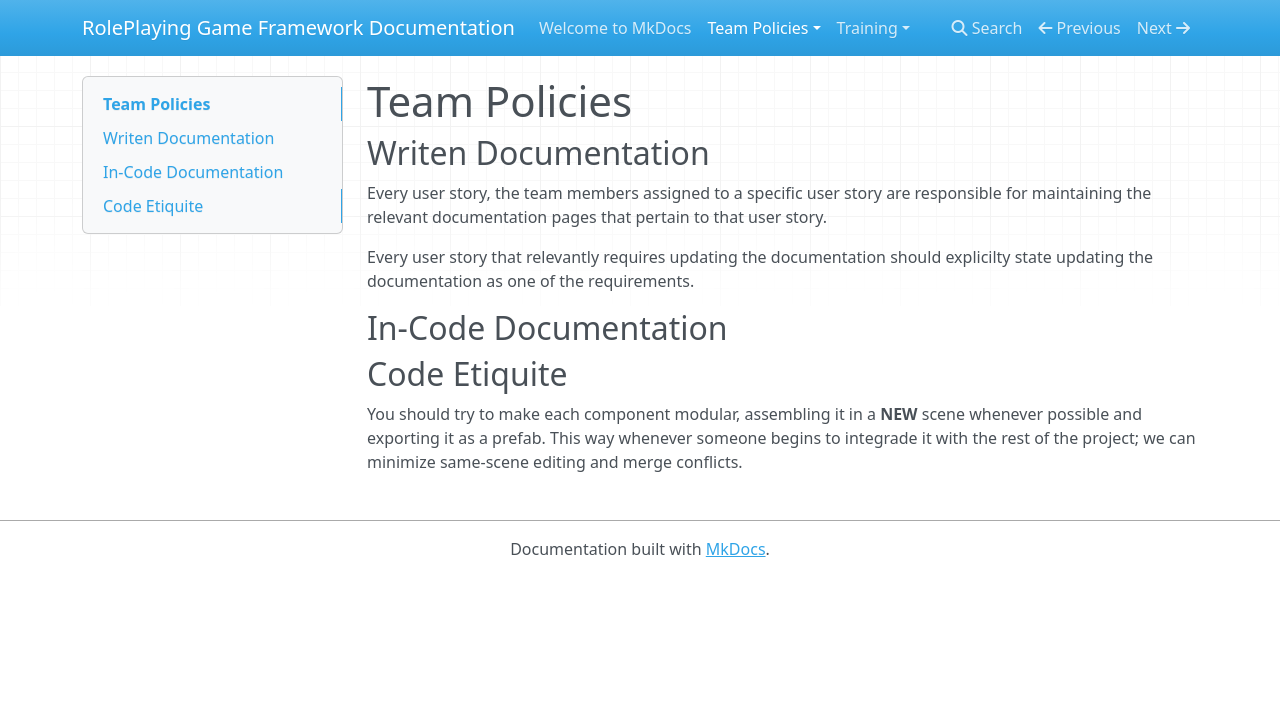
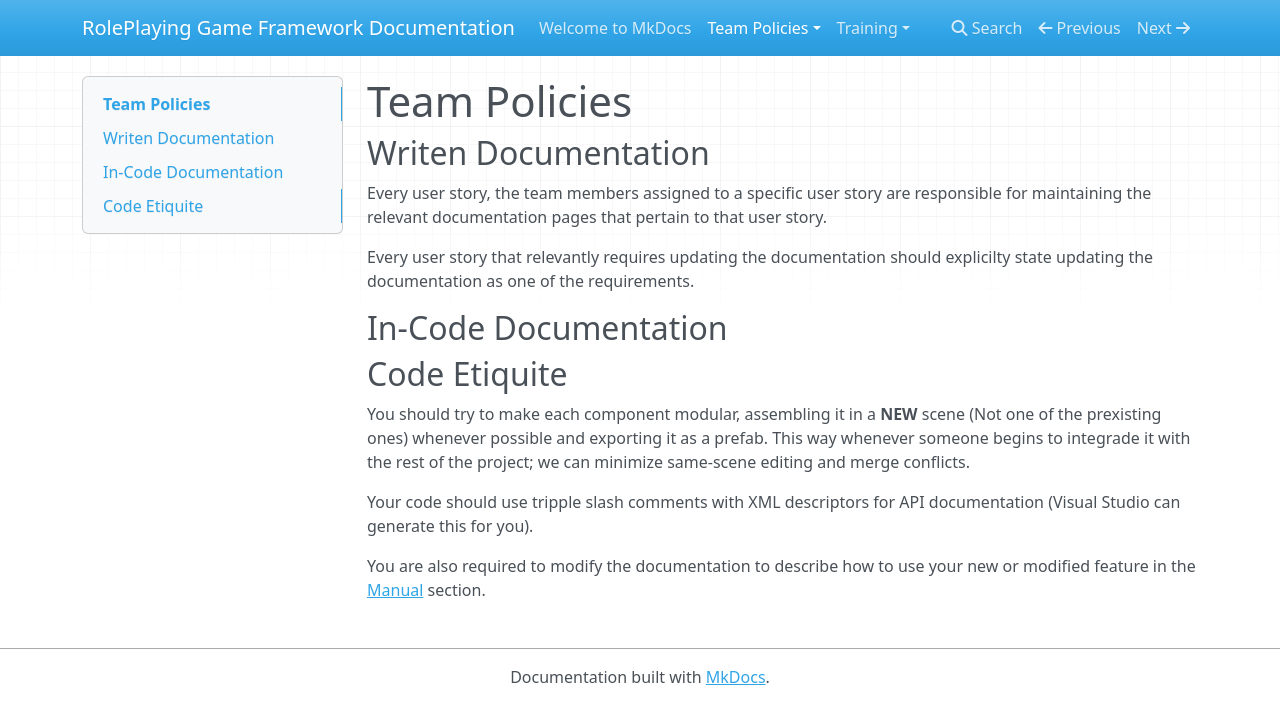
Before and after one commit to Group-5-Spring-CEN3032/Project-Documentation, an MkDocs documentation site: the page built from docs/Team Policies/Team Policies.md, in a window 1280 px wide. Shown: the top 724 px of the page. Built offline with MkDocs 1.6.1, drawn with Linux system fonts in a browser that asks for light colours; nearby versions of some CDN libraries.

Commit message:
Added Code etiquite and manual sections

```diff
--- a/docs/Team Policies/Team Policies.md
+++ b/docs/Team Policies/Team Policies.md
@@ -10,4 +10,8 @@ Every user story that relevantly requires updating the documentation should expl
 
 
 ## Code Etiquite
-You should try to make each component modular, assembling it in a **NEW** scene whenever possible and exporting it as a prefab. This way whenever someone begins to integrade it with the rest of the project; we can minimize same-scene editing and merge conflicts.
+You should try to make each component modular, assembling it in a **NEW** scene (Not one of the prexisting ones) whenever possible and exporting it as a prefab. This way whenever someone begins to integrade it with the rest of the project; we can minimize same-scene editing and merge conflicts.
+
+Your code should use tripple slash comments with XML descriptors for API documentation (Visual Studio can generate this for you).
+
+You are also required to modify the documentation to describe how to use your new or modified feature in the [Manual](../Manual/) section.
```
Also changed, not shown: 1 other file.
